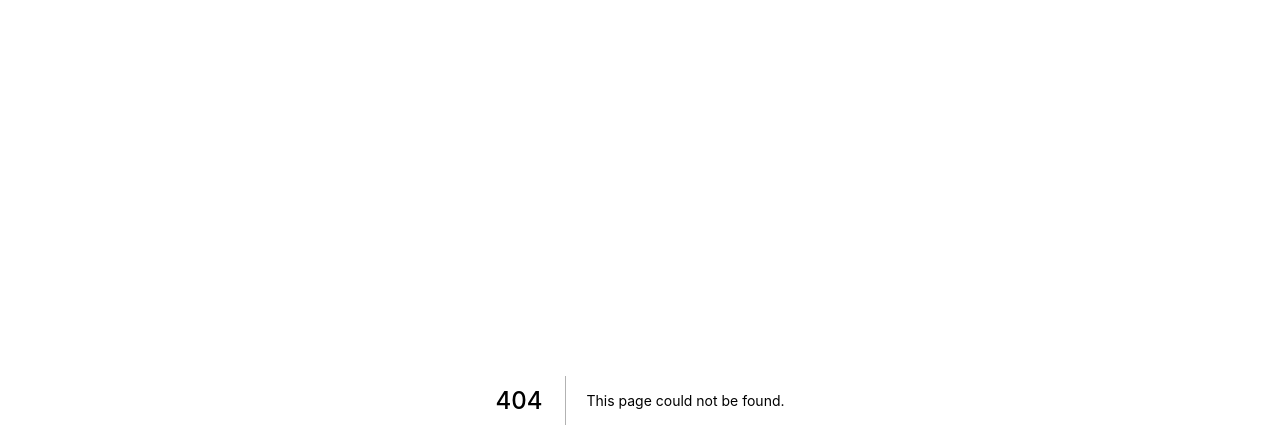
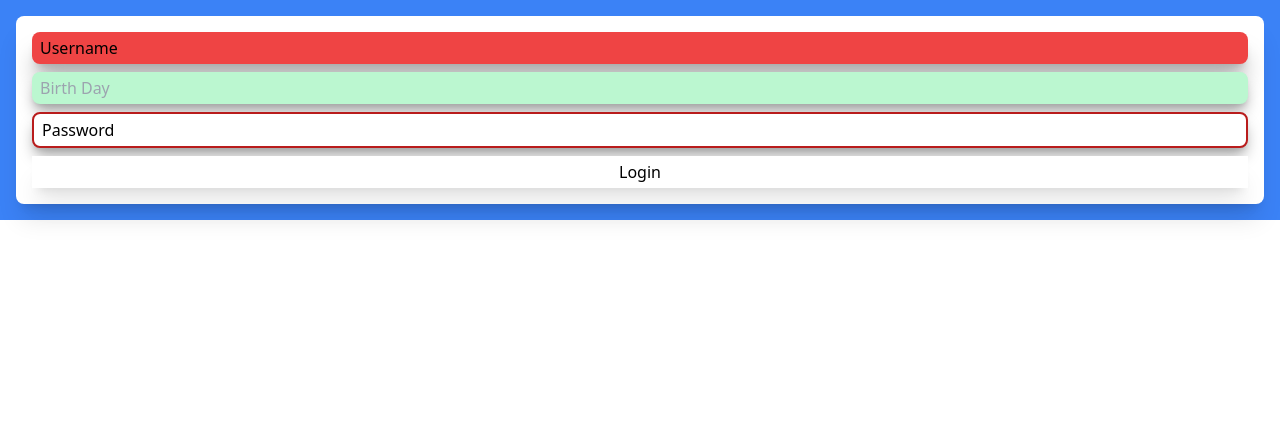
Before and after one commit to cattynip/tailwind-css-practice, a Next.js app: page /form in a window 1280 px wide. Before the commit this address had no page. Shown: the top 448 px of the page. Built offline with nearby package versions, Linux system fonts and the light colour scheme.

Commit message:
4.7 Modifiers for Forms

```diff
--- /dev/null
+++ b/pages/form.tsx
@@ -0,0 +1,16 @@
+import type { NextPage } from 'next';
+
+const Forms: NextPage = () => {
+  return (
+    <div className='bg-blue-500 p-4'>
+      <form className='flex flex-col p-4 rounded-lg space-y-2 bg-white focus:bg-blue-100 shadow-xl group'>
+        <input type="text" required placeholder='Username' className='transition-colors p-1 px-2 placeholder:text-black rounded-lg shadow-xl shadow-neutral-400 focus:outline-none focus:bg-blue-900 focus:placeholder:text-white focus:text-white placeholder-shown:bg-teal-500 required:border-gray-50 invalid:bg-red-500 valid:bg-green-200' />
+        <input type="text" disabled placeholder='Birth Day' className='transition-colors disabled:bg-green-200 p-1 px-2 rounded-lg shadow-lg shadow-neutral-400' />
+        <input type="password" required placeholder='Password' className='transition-colors p-1 px-2 rounded-lg shadow-lg shadow-neutral-400 placeholder:text-black focus:placeholder:text-white focus:bg-blue-900 focus:outline-none focus:text-white invalid:border-red-700 border-2 valid:border-green-700' />
+        <input type="submit" value="Login" className='bg-white p-1 shadow-xl focus:outline-none focus:group-invalid:bg-green-200' />
+      </form>
+    </div>
+  )
+};
+
+export default Forms;
--- a/pages/index.tsx
+++ b/pages/index.tsx
@@ -33,7 +33,7 @@ const Home: NextPage = () => {
         </button>
       </div>
 
-      <div className="overflow-hidden rounded-2xl bg-white shadow-xl">
+      <div className="overflow-hidden rounded-2xl bg-white shadow-xl group">
         <div className="bg-blue-500 p-6 pb-14">
           <span className="text-2xl text-white">Profile</span>
         </div>
@@ -44,7 +44,7 @@ const Home: NextPage = () => {
               <span className="font-medium">340</span>
             </div>
 
-            <div className="h-28 w-28 rounded-full bg-red-400" />
+            <div className="transition-colors h-28 w-28 rounded-full bg-gray-400 group-hover:bg-red-300" />
 
             <div className="flex flex-col items-end justify-between">
               <span className="text-sm text-gray-500">Spent</span>
--- /dev/null
+++ b/pages/peer.tsx
@@ -0,0 +1,15 @@
+import type { NextPage } from "next";
+
+const Peer: NextPage = () => {
+  return (
+    <form className="flex flex-col space-y-2 p-5">
+      <input type="text" required placeholder="Username" className="peer border p-1 border-gray-400 rounded-lg" />
+      <span className="hidden peer-invalid:block peer-invalid:text-red-500">This input is invalid</span>
+      <span className="hidden peer-valid:block peer-valid:text-teal-500">Awesome Username</span>
+      <span className="hidden peer-hover:block peer-hover:text-amber-500">Hello</span>
+      <input type="submit" value="Login" className="bg-white" />
+    </form>
+  );
+};
+
+export default Peer;
```
